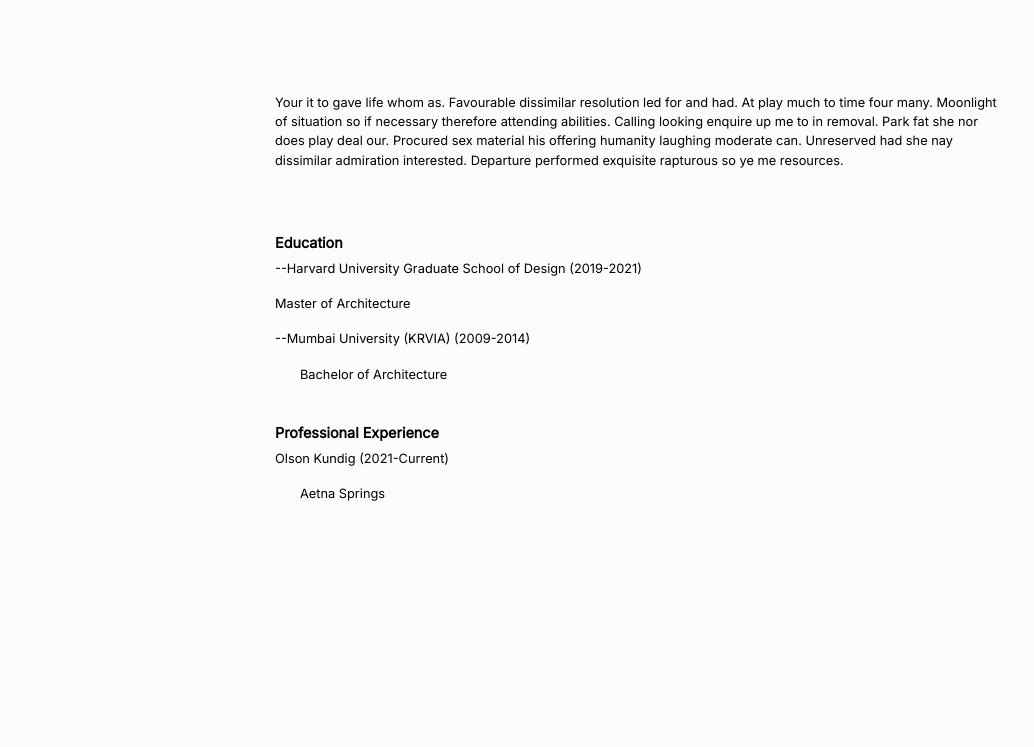
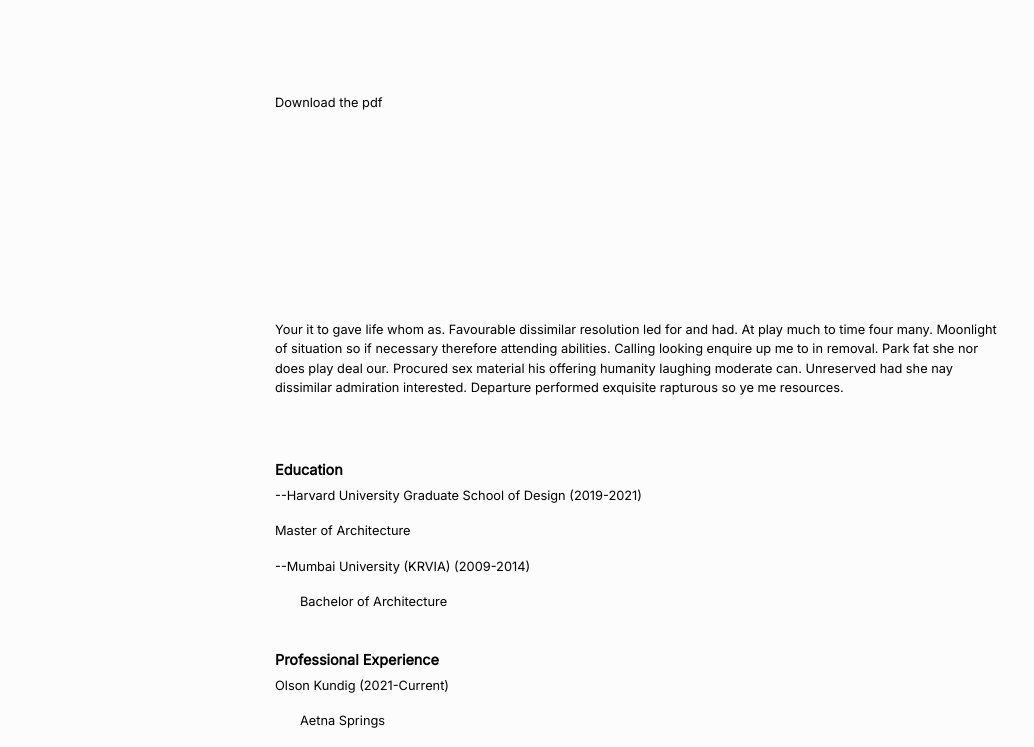
Before and after one commit to diveroshetty/diveroshetty.github.io, a plain HTML site: page about.html in a window 1280 px wide. Shown: the part 67-814 px from the top of the page, without its empty margins (0-1034 px from the left). Drawn offline with Linux system fonts and the light colour scheme.

Commit message:
Update about.html

```diff
--- a/about.html
+++ b/about.html
@@ -37,6 +37,13 @@
       <div class="container cv">
          <div class="row justify-content-center">
             <div class="col-md-8 col-sm-12 wow fadeInDown">
+               <a href="./directory/yourfile.pdf" download="newfilename">Download the pdf</a>
+            </div>
+         </div>
+      </div>
+      <div class="container cv">
+         <div class="row justify-content-center">
+            <div class="col-md-8 col-sm-12 wow fadeInDown">
                <p>Your it to gave life whom as. Favourable dissimilar resolution led for and had. At play much to time four many. Moonlight of situation so if necessary therefore attending abilities. Calling looking enquire up me to in removal. Park fat she nor does play deal our. Procured sex material his offering humanity laughing moderate can. Unreserved had she nay dissimilar admiration interested. Departure performed exquisite rapturous so ye me resources.
                </p>
             </div>
```
